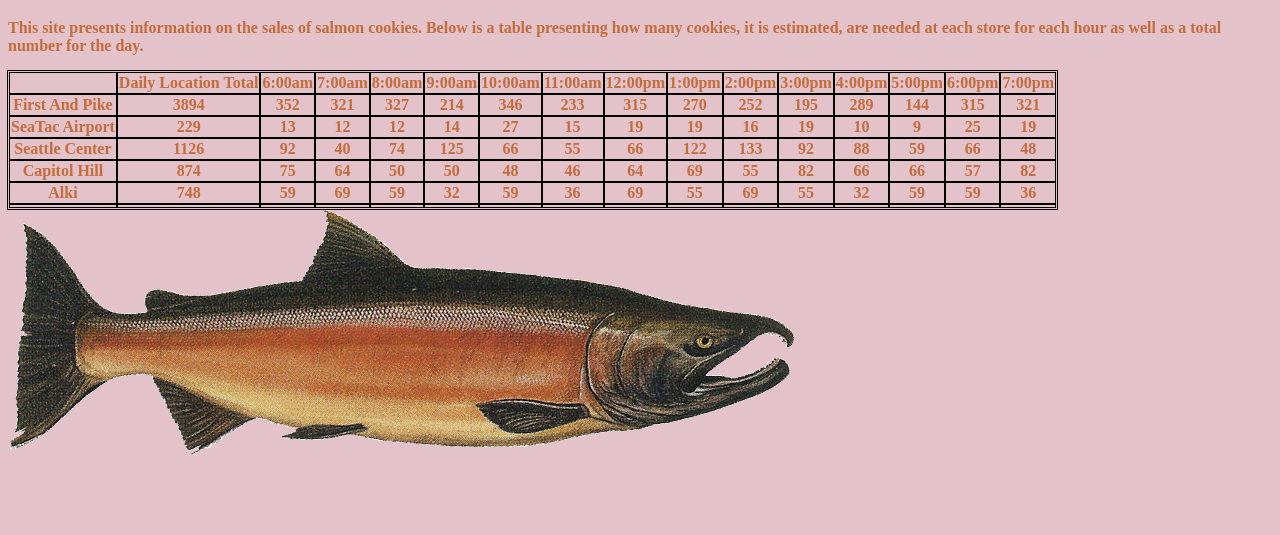
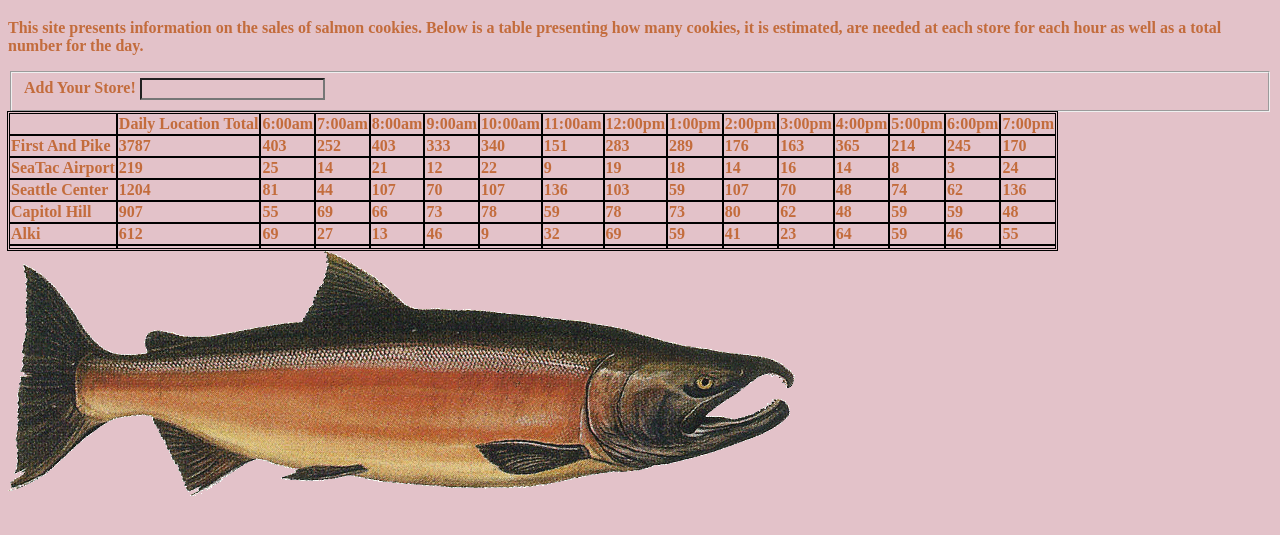
Before and after one commit to Andersonsean27/cookie-stand, a plain HTML site: page sales.html in a window 1280 px wide. Shown: the part 61-596 px from the top of the page. Drawn offline with Linux system fonts and the light colour scheme.

Commit message:
intial re-write

```diff
--- a/app.js
+++ b/app.js
@@ -2,6 +2,7 @@
 'use strict';
 var hours = ['6:00am', '7:00am','8:00am','9:00am','10:00am', '11:00am', '12:00pm', '1:00pm', '2:00pm', '3:00pm', '4:00pm', '5:00pm', '6:00pm', '7:00pm'];
 var cookieTable = document.getElementById('CookieSales');
+var allStores = [];
 
 function CookieStand (storeLocation, minimumCustomers, maximumCustomers, averageCookies) {
   this.storeLocation = storeLocation;
@@ -24,31 +25,55 @@ function CookieStand (storeLocation, minimumCustomers, maximumCustomers, average
       this.totalDailyCookieSales += purchases;
     }
   };
-  this.render = function() {
-    this.getHourlyCustomers();
-    this.getHourlyPurchases();
+  allStores.push(this);
+}
+//   this.render = function() {
+//     this.getHourlyCustomers();
+//     this.getHourlyPurchases();
+//     var headerRow = document.createElement('tr');
+//     var headerCell = document.createElement('th');
+//     headerCell.textContent = this.storeLocation;
+//     headerRow.appendChild(headerCell);
+//     var headerCell = document.createElement('th');
+//     headerCell.textContent = this.totalDailyCookieSales;
+//     headerRow.appendChild(headerCell);
+//     for(var i = 0; i < hours.length; i++) {
+//       var headerCell = document.createElement('th');
+//       headerCell.textContent = this.hourlyPurchasesArray[i];
+//       headerRow.appendChild(headerCell);
+//     }
+//     cookieTable.appendChild(headerRow);
+//   };
+// }
+
+// updated render function
+var render = function() {
+  for(var j = 0; j < allStores.length; j++) {
+    allStores[j].getHourlyCustomers();
+    allStores[j].getHourlyPurchases();
     var headerRow = document.createElement('tr');
-    var headerCell = document.createElement('th');
-    headerCell.textContent = this.storeLocation;
+    var headerCell = document.createElement('td');
+    headerCell.textContent = allStores[j].storeLocation;
     headerRow.appendChild(headerCell);
-    var headerCell = document.createElement('th');
-    headerCell.textContent = this.totalDailyCookieSales;
+    var headerCell = document.createElement('td');
+    headerCell.textContent = allStores[j].totalDailyCookieSales;
     headerRow.appendChild(headerCell);
     for(var i = 0; i < hours.length; i++) {
-      var headerCell = document.createElement('th');
-      headerCell.textContent = this.hourlyPurchasesArray[i];
+      var headerCell = document.createElement('td');
+      headerCell.textContent = allStores[j].hourlyPurchasesArray[i];
       headerRow.appendChild(headerCell);
     }
     cookieTable.appendChild(headerRow);
-  };
-}
+  }
+};
+
 var firstAndPike = new CookieStand ('First And Pike', 23, 65, 6.3);
 var seaTacAirport = new CookieStand ('SeaTac Airport', 3, 24, 1.2);
 var seattleCenter = new CookieStand ('Seattle Center', 11, 38, 3.7);
 var capitolHill = new CookieStand ('Capitol Hill', 20, 38, 2.3);
 var alki = new CookieStand ('Alki', 2, 16, 4.6);
 
-function makeHeaderRow () {
+var makeHeaderRow = function () {
   var headerRow = document.createElement('tr');
   var headerCell = document.createElement('th');
   headerCell.textContent = '';
@@ -62,8 +87,9 @@ function makeHeaderRow () {
     headerRow.appendChild(headerCell);
   }
   cookieTable.appendChild(headerRow);
-}
-function makeFooterRow () {
+};
+
+var makeFooterRow = function () {
   var footerRow = document.createElement('tr');
   var footerCell = document.createElement('td');
   footerCell.textContent = '';
@@ -77,11 +103,13 @@ function makeFooterRow () {
     footerRow.appendChild(footerCell);
   }
   cookieTable.appendChild(footerRow);
-}
+};
+
 makeHeaderRow();
-firstAndPike.render();
-seaTacAirport.render();
-seattleCenter.render();
-capitolHill.render();
-alki.render();
+render();
+// firstAndPike.render();
+// seaTacAirport.render();
+// seattleCenter.render();
+// capitolHill.render();
+// alki.render();
 makeFooterRow();
--- a/sales.html
+++ b/sales.html
@@ -6,7 +6,14 @@
 </head>
 <body>
   <h1> Salmon Cookie Data </h1>
-  <p> This site presents information on the sales of salmon cookies. Below is a table presenting how many cookies, it is estimated, are needed at each store for each hour as well as a total number for the day. <p>
+    <p> This site presents information on the sales of salmon cookies. Below is a table presenting how many cookies, it is estimated, are needed at each store for each hour as well as a total number for the day. <p>
+  <form>
+    <fieldset>
+      <label for "store">Add Your Store!</label>
+      <input type="text" name="store" id="newStoreLocation" required>
+    </fieldset>
+  </form>
+
   <table id='CookieSales'> </table>
   <img src='salmon.png'>
   <script src='app.js'> </script>
```
